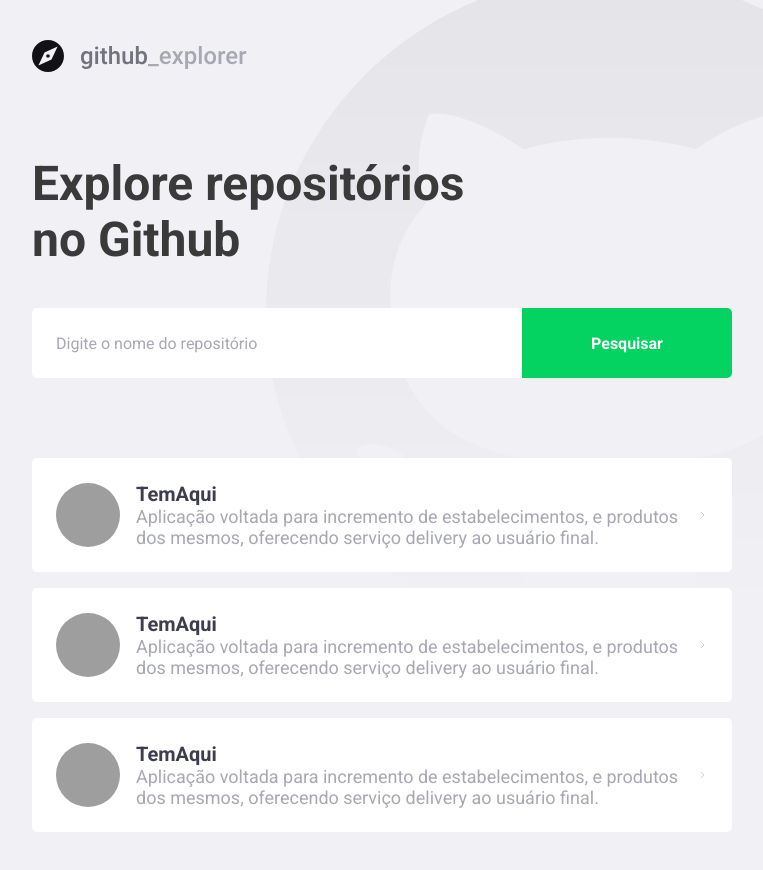
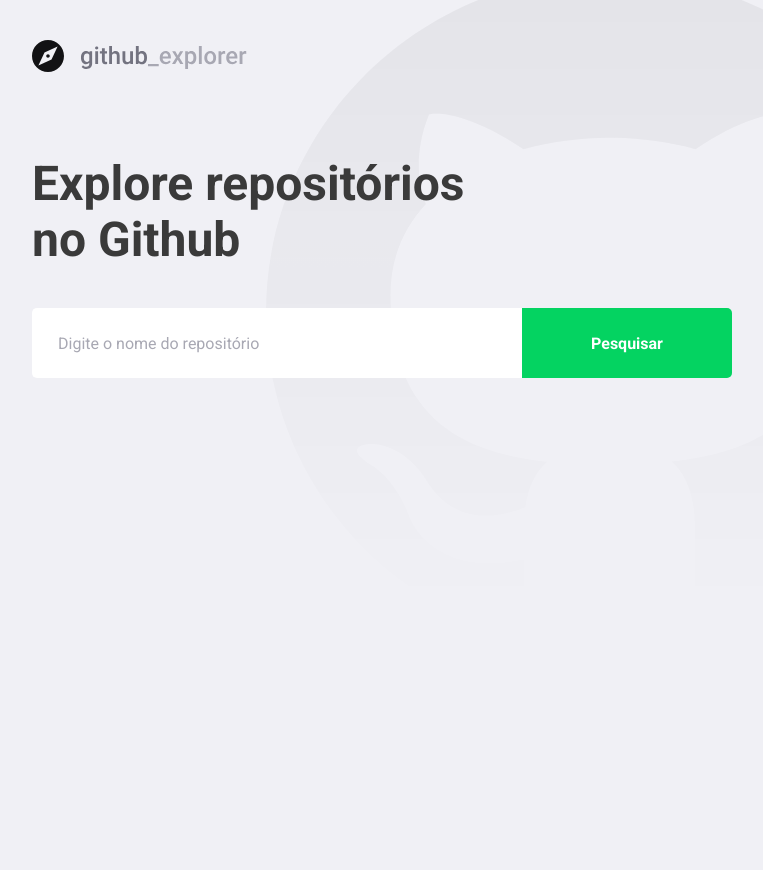
Before and after one commit to RamonMacedo/GithubExplorer, a React (Create React App) app: page / in a window 1280 px wide. Shown: the whole page, without its empty margins (148-911 px from the left). After the commit the page ends 800 px from the top, so only its background shows below. Built offline with nearby package versions, Linux system fonts and the light colour scheme; grey boxes are pictures that could not be loaded.

Commit message:
Adding connection with Github API and Error Handling

```diff
--- a/package.json
+++ b/package.json
@@ -10,6 +10,7 @@
     "@types/node": "^12.0.0",
     "@types/react": "^16.9.0",
     "@types/react-dom": "^16.9.0",
+    "axios": "^0.19.2",
     "polished": "^3.5.2",
     "react": "^16.13.1",
     "react-dom": "^16.13.1",
--- a/src/pages/Dashboard/index.tsx
+++ b/src/pages/Dashboard/index.tsx
@@ -1,66 +1,78 @@
-import React from 'react';
+import React, { useState, FormEvent } from 'react';
 import { FiChevronRight } from 'react-icons/fi';
+import api from '../../services/api';
 
 import logoImg from '../../assets/logo.svg';
 
-import { Title, Form, Repositories } from './styles';
+import { Title, Form, Repositories, Error } from './styles';
+
+interface Repository {
+  full_name: string;
+  description: string;
+  owner: {
+    avatar_url: string;
+    login: string;
+  };
+}
 
 const Dashboard: React.FC = () => {
+  const [newRepo, setNewRepo] = useState('');
+  const [inputError, setInputError] = useState('');
+  const [repositories, setRepositories] = useState<Repository[]>([]);
+
+  async function heandlerAddRepository(
+    event: FormEvent<HTMLFormElement>,
+  ): Promise<void> {
+    event.preventDefault();
+
+    if (!newRepo) {
+      setInputError('Digite o autor/nome do repositório!');
+      return;
+    }
+
+    try {
+      const response = await api.get<Repository>(`repos/${newRepo}`);
+
+      const repository = response.data;
+
+      setRepositories([...repositories, repository]);
+      setNewRepo('');
+      setInputError('');
+    } catch (err) {
+      setInputError('Erro na busca por esse repositório!');
+    }
+  }
+
   return (
     <>
       <img src={logoImg} alt="Github Explorer" />
       <Title>Explore repositórios no Github</Title>
 
-      <Form>
-        <input placeholder="Digite o nome do repositório" />
+      <Form hasError={!!inputError} onSubmit={heandlerAddRepository}>
+        <input
+          value={newRepo}
+          onChange={(e) => setNewRepo(e.target.value)}
+          placeholder="Digite o nome do repositório"
+        />
         <button type="submit">Pesquisar</button>
       </Form>
 
+      {inputError && <Error>{inputError}</Error>}
+
       <Repositories>
-        <a href="teste">
+        {repositories.map((repository) => (
+          <a key={repository.full_name} href="teste">
             <img
-            src="https://avatars0.githubusercontent.com/u/34130141?s=460&u=424970fda7829a37f4d4f1e7b0f376a7dcc90bb2&v=4"
-            alt="Ramon Macêdo"
+              src={repository.owner.avatar_url}
+              alt={repository.owner.login}
             />
             <div>
-            <strong>TemAqui</strong>
-            <p>
-              Aplicação voltada para incremento de estabelecimentos, e produtos
-              dos mesmos, oferecendo serviço delivery ao usuário final.
-            </p>
+              <strong>{repository.full_name}</strong>
+              <p>{repository.description}</p>
             </div>
             <FiChevronRight size={20} />
           </a>
-
-        <a href="teste">
-          <img
-            src="https://avatars0.githubusercontent.com/u/34130141?s=460&u=424970fda7829a37f4d4f1e7b0f376a7dcc90bb2&v=4"
-            alt="Ramon Macêdo"
-          />
-          <div>
-            <strong>TemAqui</strong>
-            <p>
-              Aplicação voltada para incremento de estabelecimentos, e produtos
-              dos mesmos, oferecendo serviço delivery ao usuário final.
-            </p>
-          </div>
-          <FiChevronRight size={20} />
-        </a>
-
-        <a href="teste">
-          <img
-            src="https://avatars0.githubusercontent.com/u/34130141?s=460&u=424970fda7829a37f4d4f1e7b0f376a7dcc90bb2&v=4"
-            alt="Ramon Macêdo"
-          />
-          <div>
-            <strong>TemAqui</strong>
-            <p>
-              Aplicação voltada para incremento de estabelecimentos, e produtos
-              dos mesmos, oferecendo serviço delivery ao usuário final.
-            </p>
-          </div>
-          <FiChevronRight size={20} />
-        </a>
+        ))}
       </Repositories>
     </>
   );
--- a/src/pages/Dashboard/styles.ts
+++ b/src/pages/Dashboard/styles.ts
@@ -1,5 +1,9 @@
-import styled from 'styled-components';
+import styled, { css } from 'styled-components';
 import { shade } from 'polished';
+
+interface FormProps {
+  hasError: boolean;
+}
 
 export const Title = styled.h1`
   font-size: 48px;
@@ -10,7 +14,7 @@
   margin-top: 80px;
 `;
 
-export const Form = styled.form`
+export const Form = styled.form<FormProps>`
   margin-top: 40px;
   max-width: 700px;
 
@@ -23,6 +27,14 @@
     border: 0;
     border-radius: 5px 0 0 5px;
     color: #3a3a3a;
+    border: 2px solid #fff;
+    border-right: 0;
+
+    ${(props) =>
+      props.hasError &&
+      css`
+        border-color: #c53030;
+      `}
 
     &::placeholder {
       color: #a8a8b3;
@@ -43,6 +55,12 @@
       background: ${shade(0.2, '#04D361')};
     }
   }
+`;
+
+export const Error = styled.span`
+  display: block;
+  color: #c53030;
+  margin-top: 8px;
 `;
 
 export const Repositories = styled.div`
@@ -76,7 +94,8 @@
     }
 
     div {
-      margin-left: 16px;
+      margin: 0 16px;
+      flex: 1;
 
       strong {
         font-size: 20px;
@@ -84,7 +103,7 @@
       }
 
       p {
-        font-size: 18px;
+        font-size: 16px;
         color: #a8a8b3;
       }
     }
--- /dev/null
+++ b/src/services/api.ts
@@ -0,0 +1,7 @@
+import axios from 'axios';
+
+const api = axios.create({
+  baseURL: 'https://api.github.com',
+});
+
+export default api;
```
Also changed, not shown: .eslintrc.json, 1 other file (tests, documents, lock files or other folders). Lines whose indentation alone changed are shown as unchanged.
